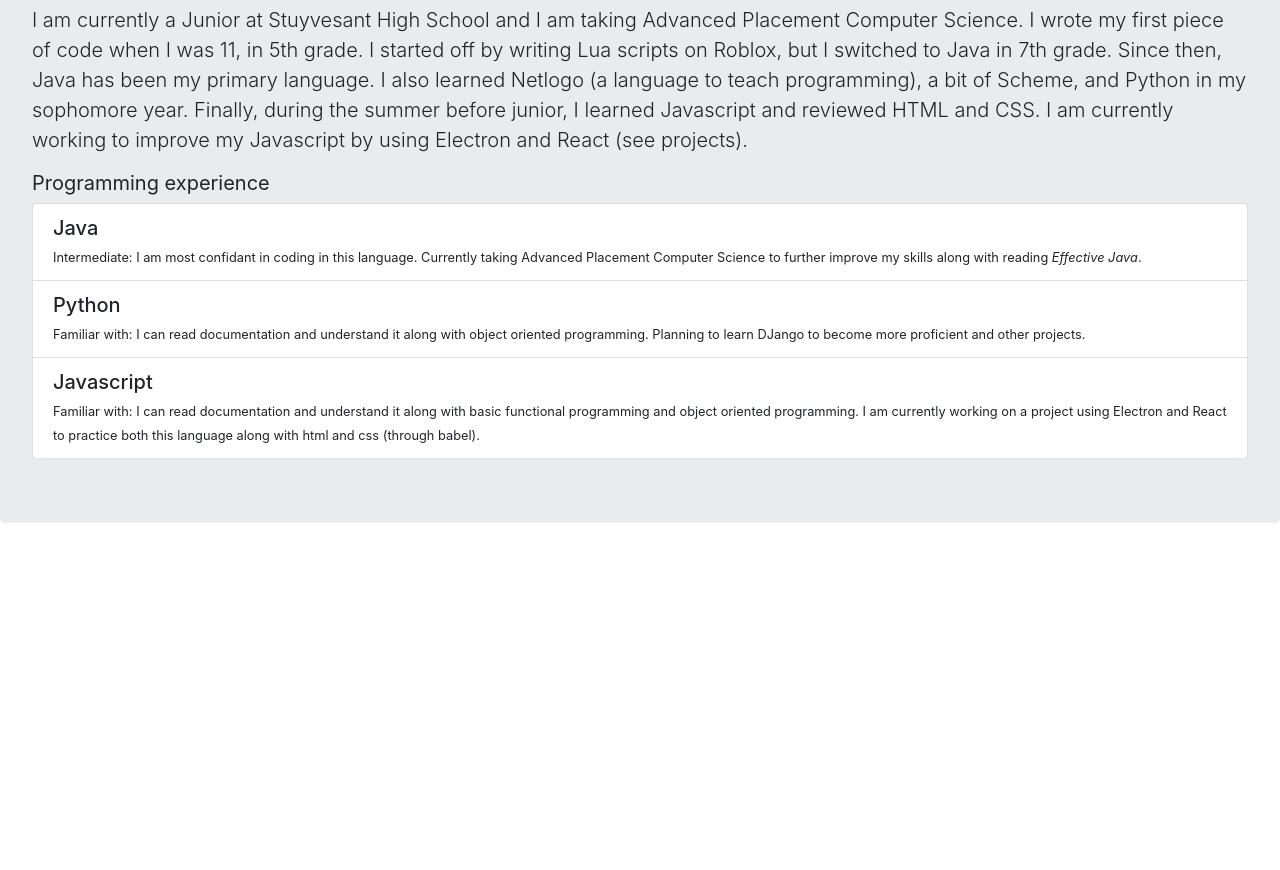
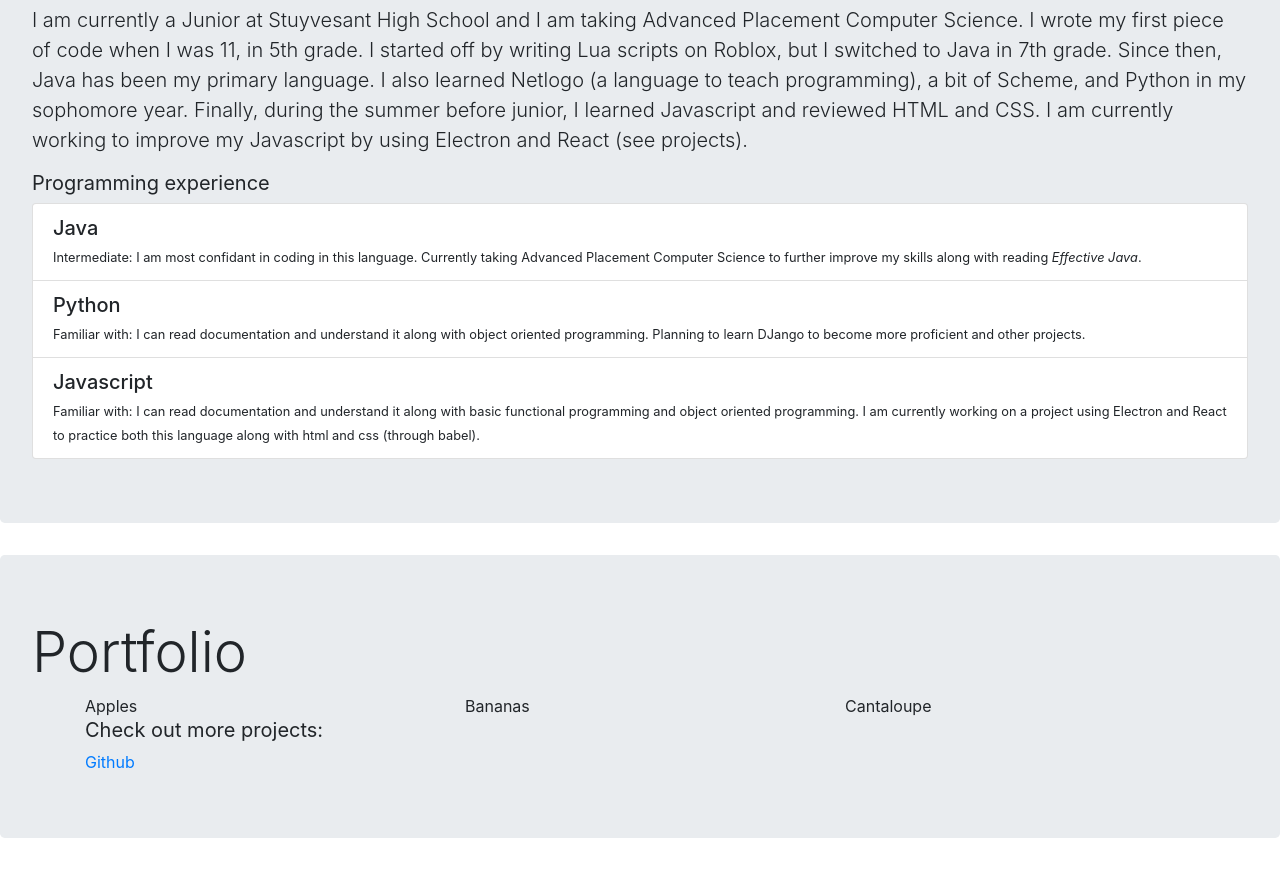
Before and after one commit to WilliamC07/WilliamC07.github.io, a plain HTML site: page index.html in a window 1280 px wide. Shown: the part 222-1092 px from the top of the page. Before the commit the page ends 800 px from the top, so only its background shows below. Drawn offline with nearby package versions, Linux system fonts and the light colour scheme.

Commit message:
set up basic structure of portfolio part

```diff
--- a/index.html
+++ b/index.html
@@ -23,7 +23,7 @@
           <a class="nav-link" href="#about-me">About Me<span class="sr-only">(current)</span></a>
         </li>
         <li class="nav-item">
-          <a class="nav-link" href="#">Portfolio</a>
+          <a class="nav-link" href="#portfolio">Portfolio</a>
         </li>
         <li class="nav-item">
           <a class="nav-link" href="#">Resume</a>
@@ -74,8 +74,24 @@
     </div>
   </div>
 
+  <div id="portfolio" class="jumbotron">
+    <h1 class="display-4">Portfolio</h1>
+    <div class="container">
+      <div class="row">
+        <div class="col">
+          Apples
+        </div>
+        <div class="col">
+          Bananas
+        </div>
+        <div class="col">
+          Cantaloupe
+        </div>
+      </div>
 
-  <div id="portfolio">
+      <h1 class="font-weight-normal lead">Check out more projects:</h1>
+      <a href="https://github.com/williamc07" target="_blank">Github</a>
+    </div>
 
   </div>
   <div id="resume">
```
